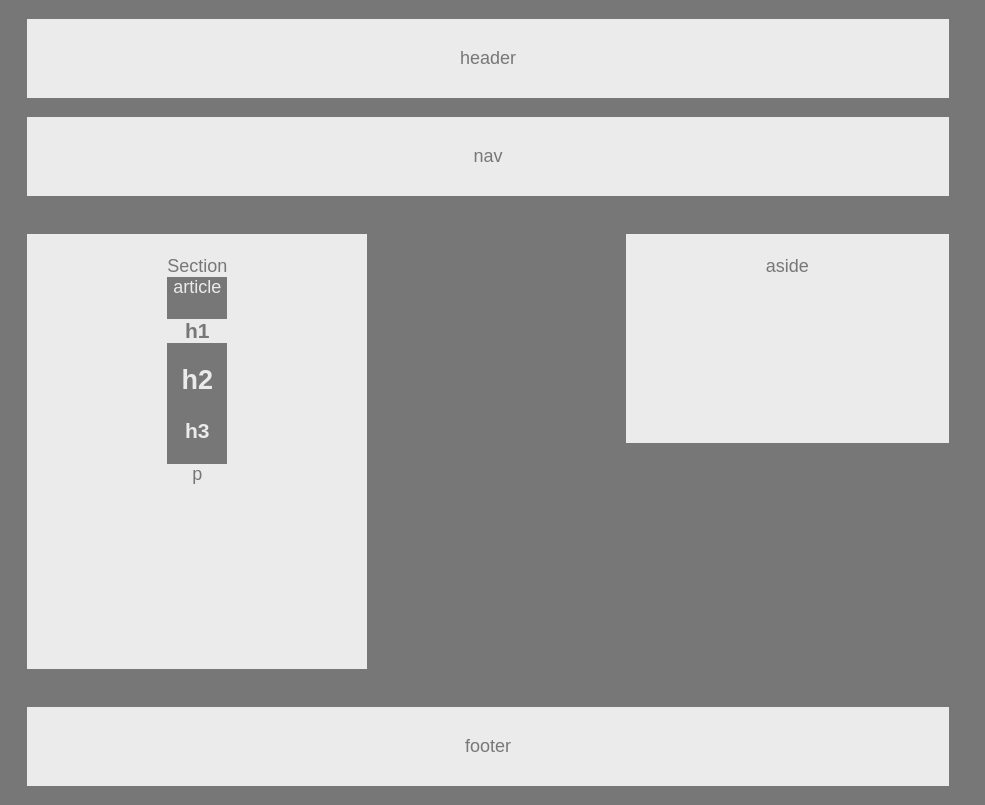
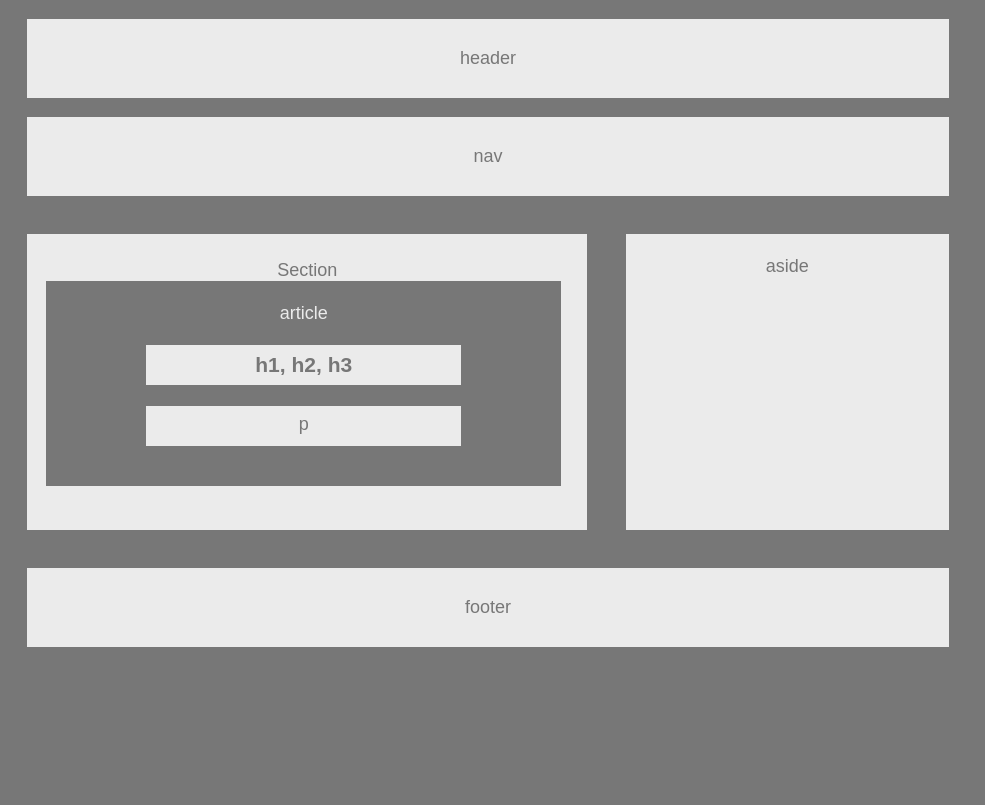
Before and after one commit to JASEpstein/HW-Wireframe, a plain HTML site: page index.html in a window 1280 px wide. Shown: the whole page, without its empty margins (0-985 px from the left). Drawn offline with Linux system fonts and the light colour scheme.

Commit message:
Final results! Code is ugly AF but it works.

```diff
--- a/index.html
+++ b/index.html
@@ -13,9 +13,7 @@
     <aside>aside</aside>
     <Section>Section
         <article>article
-            <h1>h1</h1>
-            <h2>h2</h2>
-            <h3>h3</h3>
+            <h3>h1, h2, h3</h3>
             <p>p</p>
         </article>
     </Section>
--- a/style.css
+++ b/style.css
@@ -1,3 +1,7 @@
+* {
+    box-sizing: border-box;
+}
+
 body {
     font-family: Arial, Helvetica Neue, Helvetica, sans-serif;
     color: #777;
@@ -13,11 +17,18 @@ header, nav, section, aside, footer {
 article {
     color: #ebebeb;
     background: #777;
+    display: inline-block;
+    padding: 22px 100px 22px 100px;
+    position: relative;
+    left: -231px;
+    width: 515px;
 }
 
-h1, p {
+h3, p {
     color: #777;
     background: #ebebeb;
+    height: 40px;
+    padding-top: 8px;
 }
 
 header {
@@ -35,18 +46,29 @@ nav {
 section {
     display: inline-block;
     text-align: center;
-    padding: 22px 140px 166px 140px;
+    padding: 26px 250px 44px 250px;
+    margin: 2%;
+    max-width: 560px;
+}
+
+article {
+display: inline-block;
+padding: 22px 100px 22px 100px;
+position: relative;
+left: -231px;
+width: 515px;
+}
+
+
+aside {
+    float: right;
+    display: inline-block;
+    text-align: center;
+    padding: 22px 140px 253px 140px;
     margin: 2%;
 }
 
 
-
-aside {
-    float: right;
-    text-align: center;
-    padding: 22px 140px 166px 140px;
-    margin: 2%;
-}
 
 footer {
     padding: 3%;
```
